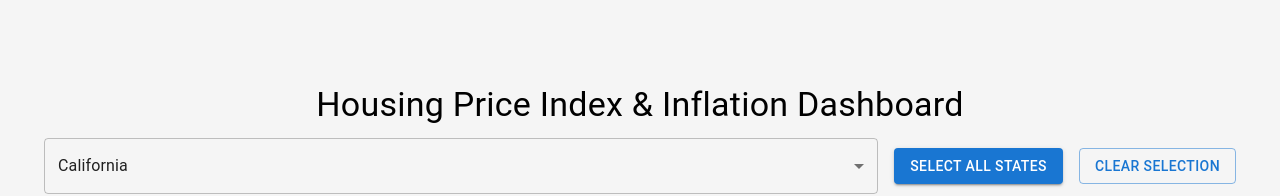
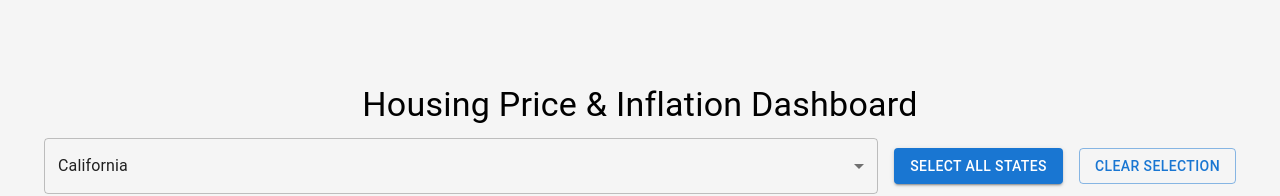
Before and after one commit to NurjahanJ/dasboard, a React (Create React App) app: page / in a window 1280 px wide. Shown: the top 196 px of the page. Built offline with nearby package versions, Linux system fonts and the light colour scheme.

Commit message:
updated title

```diff
--- a/src/components/Dashboard.js
+++ b/src/components/Dashboard.js
@@ -95,7 +95,7 @@ const Dashboard = () => {
     <Container maxWidth="xl" sx={{ padding: 4 }}>
       <Box sx={{ my: 4 }}>
         <Typography variant="h4" component="h1" gutterBottom align="center">
-          Housing Price Index & Inflation Dashboard
+          Housing Price & Inflation Dashboard
         </Typography>
         <Grid container spacing={3}>
           {/* State Selection */}
```
